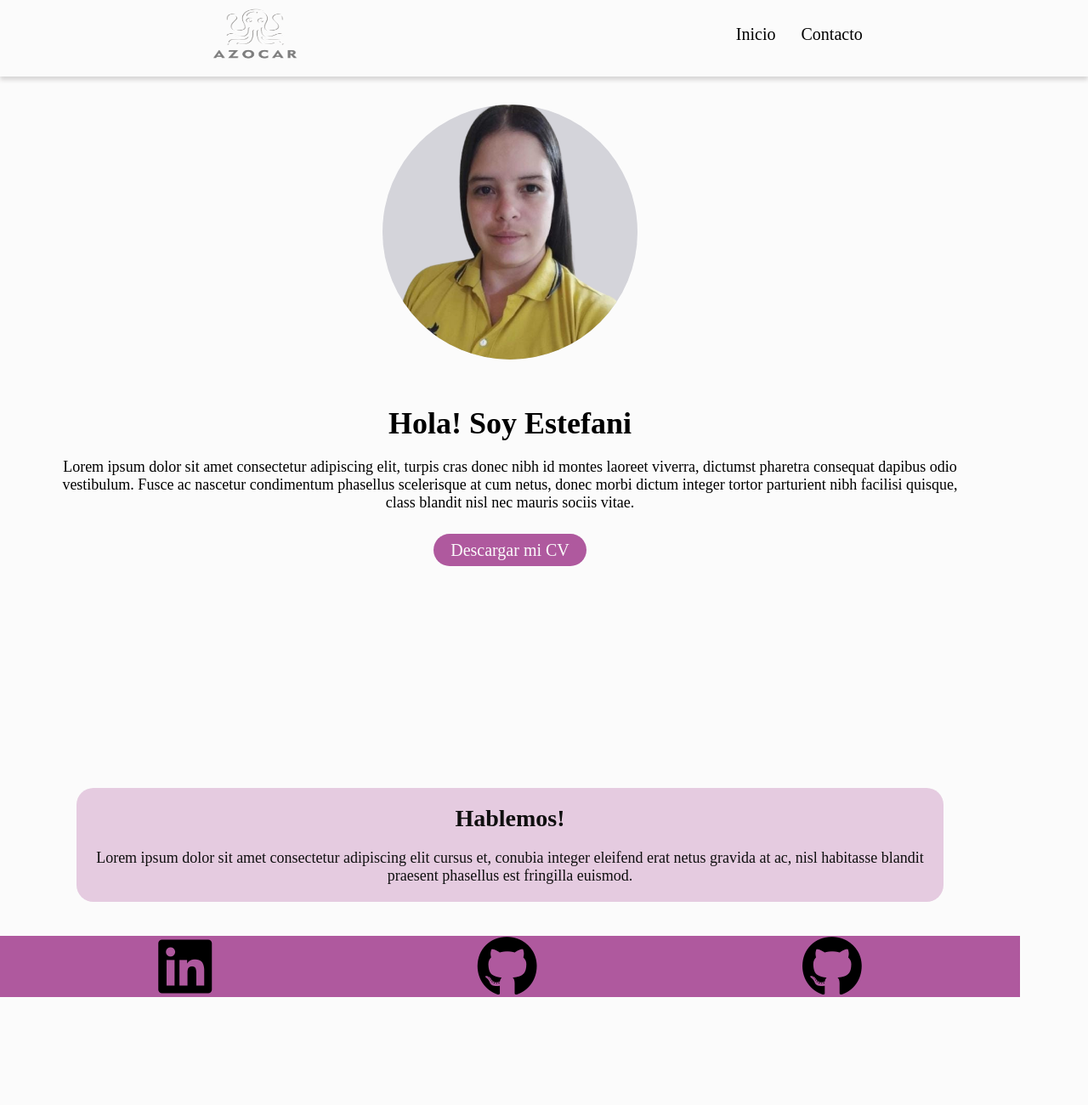
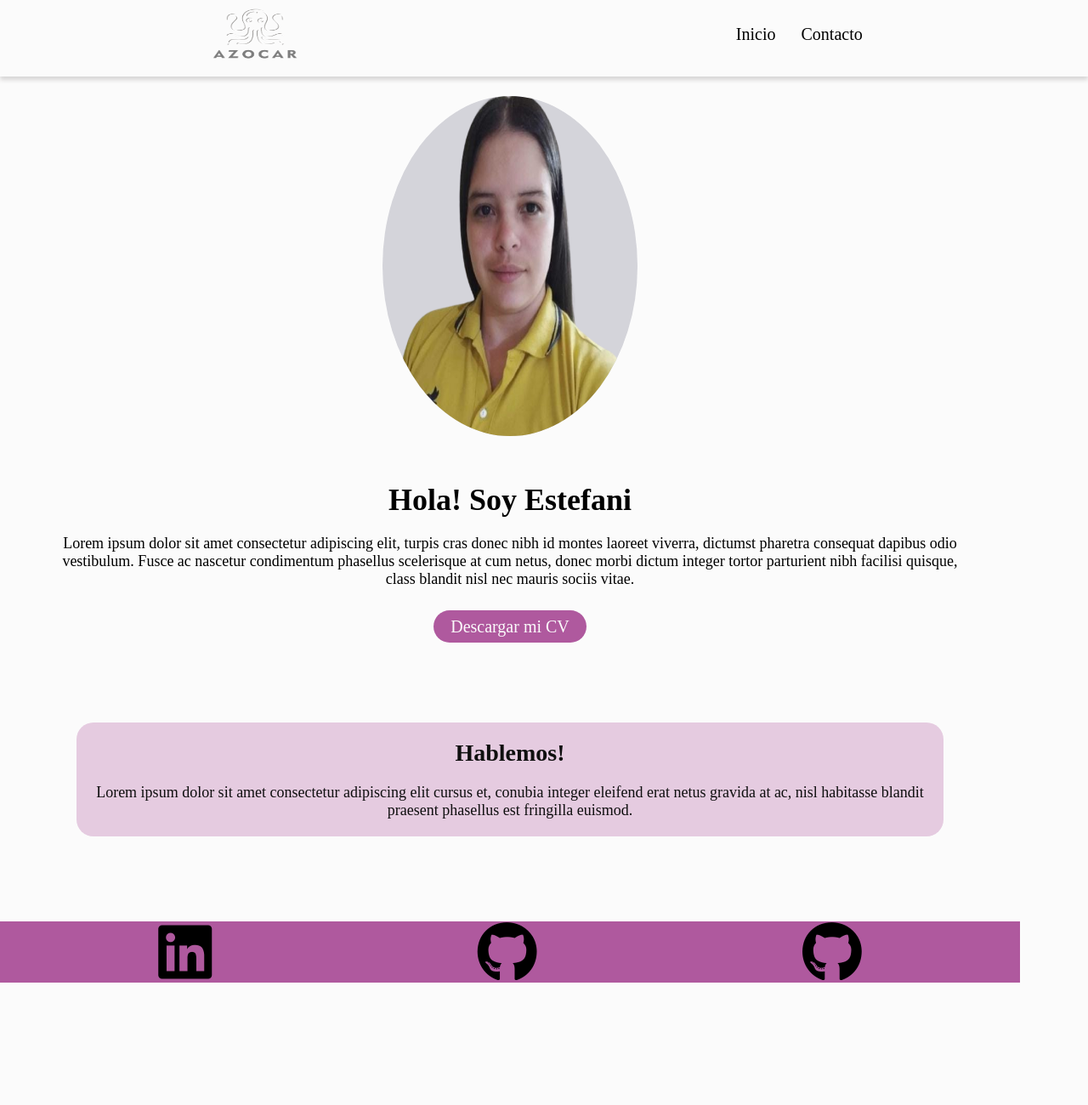
Before and after one commit to EstefaniAzocar/proyecto1-codeLatam, a plain HTML site: page index.html in a window 1280 px wide. Shown: the top 1300 px of the page at 85% size. Drawn offline with Linux system fonts and the light colour scheme.

Commit message:
cambio de algunos estilos en seccion contacto

```diff
--- a/css/styles.css
+++ b/css/styles.css
@@ -65,7 +65,7 @@ header{
 .menu {
     display: flex;
     list-style: none;
-    padding: 0;
+
   }
 
 .menu li{
@@ -102,7 +102,7 @@ main {
     justify-content: center;
     flex-direction: column;
     width: 100%;
-    height: 90vh;
+    height: 100vh;
     /* margin-top: 90px; */
     padding: 95px 0 0 0;
     gap: 30px;
@@ -110,7 +110,7 @@ main {
 
 .image .foto{
     width: 300px;
-    height: 300px;
+    height: 400px;
     border-radius: 50%;
     background-color: rgb(212, 212, 218);
 }
@@ -145,12 +145,12 @@ main {
 .contacto{
     display: flex;
     align-items: center;
-    justify-content: center;
+    /* justify-content: center; */
     /* justify-items: flex-start; */
     flex-direction: column;
     width: 100%;
     height: 80vh;
-    /* padding: 0px 0 0 0; */
+    padding: 30px 0 0 0;
     gap: 20px;
 }
 
@@ -170,6 +170,7 @@ main {
     /* flex-direction: row; */
     background-color: #af599e;
     width: 100%;
+    margin-top: 60px;
 }
 
 .social-icons{
```
